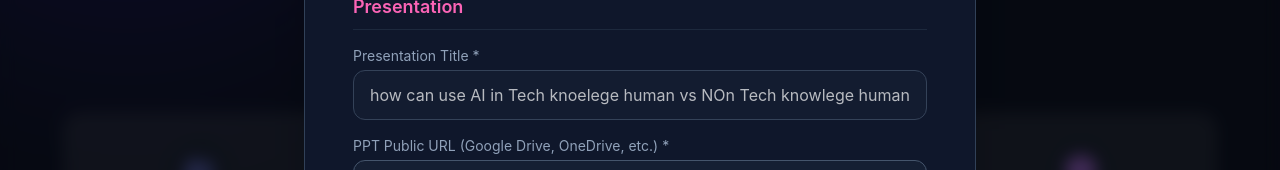
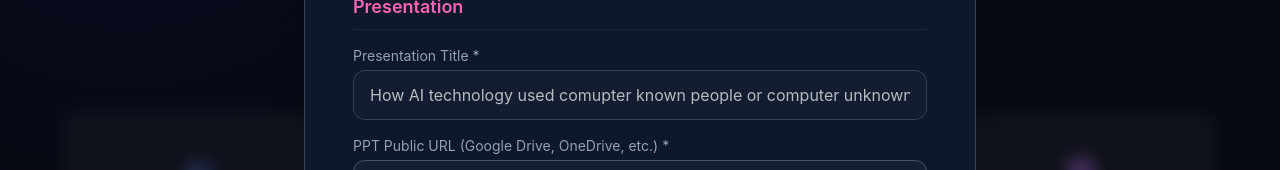
Before and after one commit to hariprasath-204/pptevent, a React (Vite) app: page / in a window 1280 px wide. Both pictures are taken after a click on the button "Register Now". Shown: the part 473-643 px from the top of the page. Built offline with nearby package versions, Linux system fonts and the light colour scheme.

Commit message:
Update default presentation title

```diff
--- a/src/components/RegistrationModal.jsx
+++ b/src/components/RegistrationModal.jsx
@@ -9,7 +9,7 @@ export default function RegistrationModal({ onClose, onSuccess }) {
   const [formData, setFormData] = useState({
     member1Name: '',
     member1Roll: '',
-    title: 'how can use AI in Tech knoelege human vs NOn Tech knowlege human',
+    title: 'How AI technology used comupter known people or computer unknown people',
     pptUrl: '',
   });
   const [errors, setErrors] = useState({});
```
